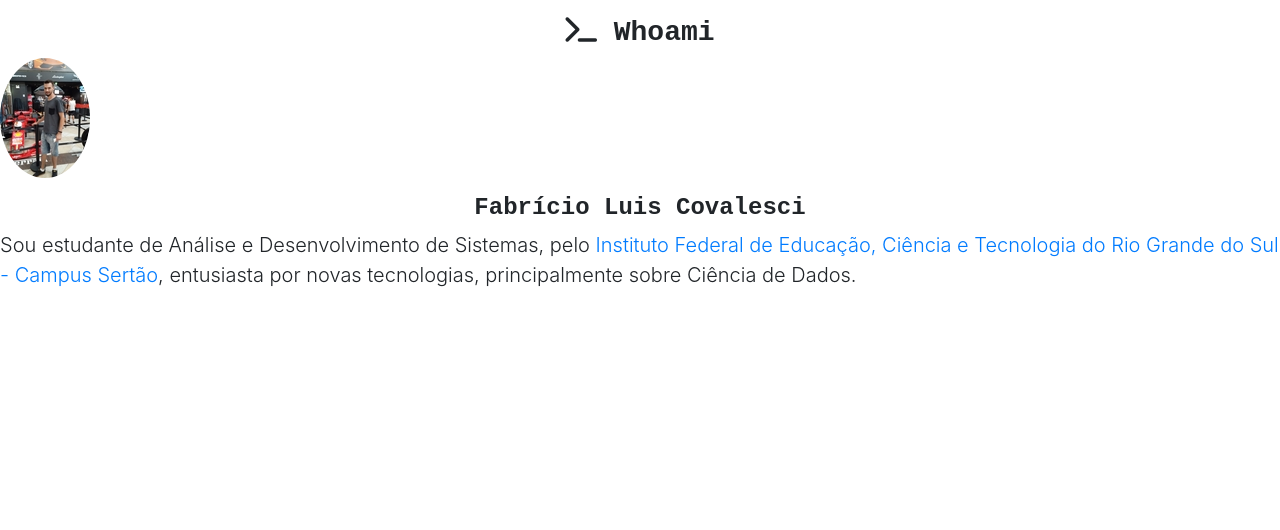
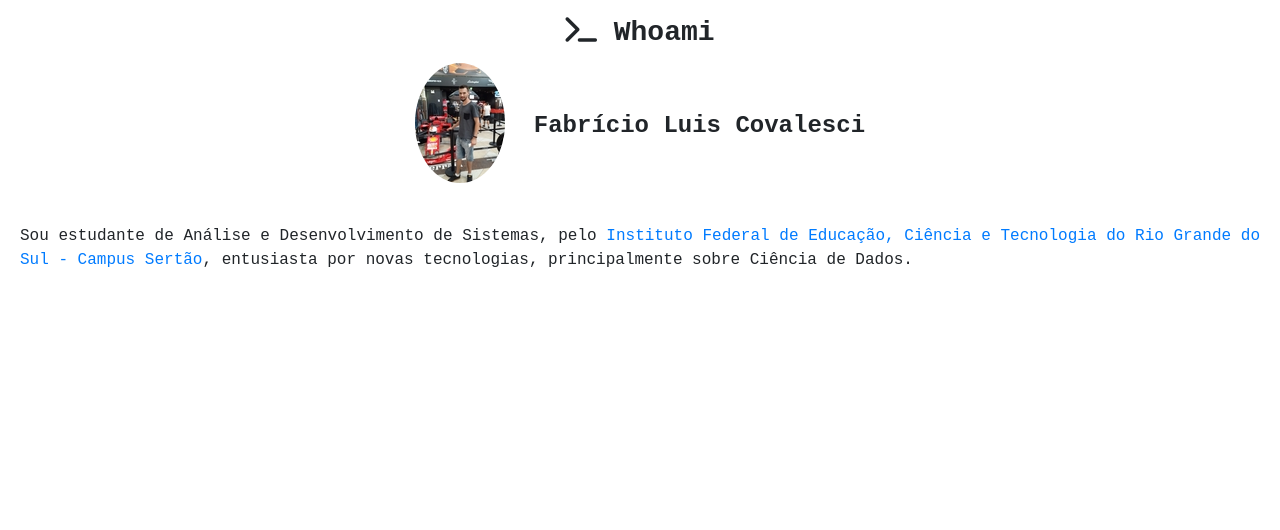
Before and after one commit to fabriciocovalesci/genialshare, a Django app: page /about/ in a window 1280 px wide. Shown: the part 145-675 px from the top of the page. Run offline with Django 3.2, Linux system fonts and the light colour scheme; parts of the project's set-up code (start-up, migrations or seed data) failed here and were passed over; some libraries are stand-ins or nearby versions; some web fonts are replaced.

Commit message:
finalizando pagina sobre

```diff
--- /dev/null
+++ b/static/css/about.css
@@ -0,0 +1,14 @@
+.sobre{
+    display: flex;
+    justify-content: center;
+    align-items: center;
+    margin: 5px;
+    padding: 5px;
+}
+
+.descricao{
+    font-family: 'Courier New', Courier, monospace;
+    text-align: justify;
+    margin: 10px;
+    padding: 10px;
+}
--- a/templates/about.html
+++ b/templates/about.html
@@ -1,23 +1,28 @@
 {% extends 'base.html' %}
 
+
 {% block content %}
+<link rel="stylesheet" href="/static/css/about.css">
+
 
 <h3 class="texto mt-3"><i class="fa fa-terminal" aria-hidden="true"></i>
     &nbsp;Whoami</h3>
+
 <section class="sobre">
     <div>
+        <figure>
+            <img class="rounded-circle img-fluid" src="/static/img/eu.jpg" alt="">
+        </figure>
+    </div>
+    <h4 class="texto">&nbsp;&nbsp;Fabrício Luis Covalesci</h4>
+</section>
 
-        <figure>
-            <img class="rounded-circle img-fluid"src="/static/img/eu.jpg" alt="">
-        </figure>
-
-
-    </div>
-    <h4 class="texto">Fabrício Luis Covalesci</h4>
-    <p class="lead">Sou estudante de Análise e Desenvolvimento de Sistemas, pelo <a href="https://ifrs.edu.br/sertao/">Instituto Federal de Educação,
+<section >
+    <p class="descricao">Sou estudante de Análise e Desenvolvimento de Sistemas, pelo <a href="https://ifrs.edu.br/sertao/">Instituto Federal de Educação,
         Ciência e Tecnologia do Rio Grande do Sul - Campus Sertão</a>, entusiasta por novas tecnologias,
     principalmente sobre Ciência de Dados.</p>
 </section>
 
 
+
 {% endblock %}
--- a/templates/base.html
+++ b/templates/base.html
@@ -44,25 +44,10 @@
 
 {% block content %}
 
-{% for artigo in post %}
-<h2>{{ artigo.titulo }}</h2>
-<br>
-<h5>{{ artigo.autor }}</h5>
-<h6>{{ artigo.data_criacao }}</h6>
-<br>
-<p>{{ artigo.resumo }}</p>
-<br>
-<p>{{ artigo.conteudo }}</p>
-<br>
-{% if artigo.foto %}
-<img src="{{ artigo.foto.url }}" class="card-img-top">
-{% endif %}
 
 
 
 
-
-{% endfor %}
 
 {% endblock %}
 
```
Also changed, not shown: 2 other files.
